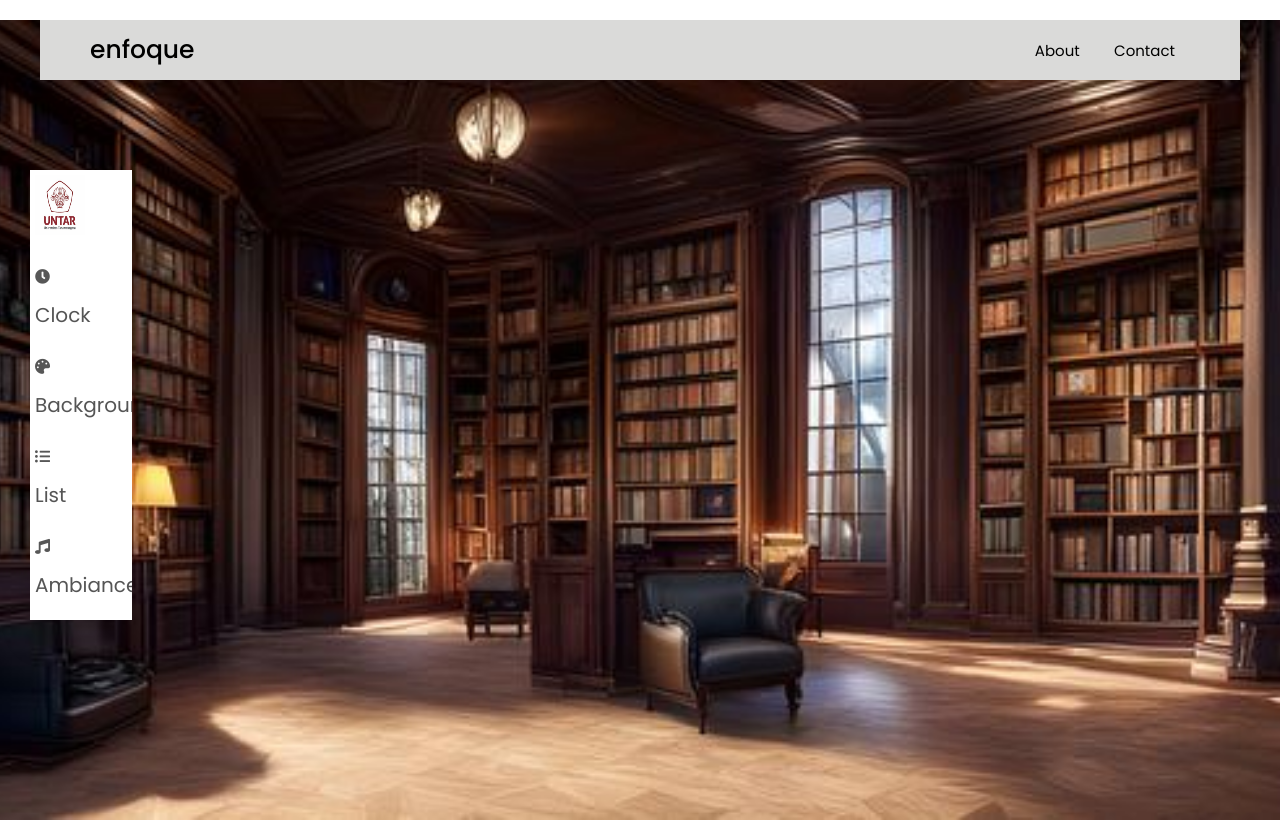
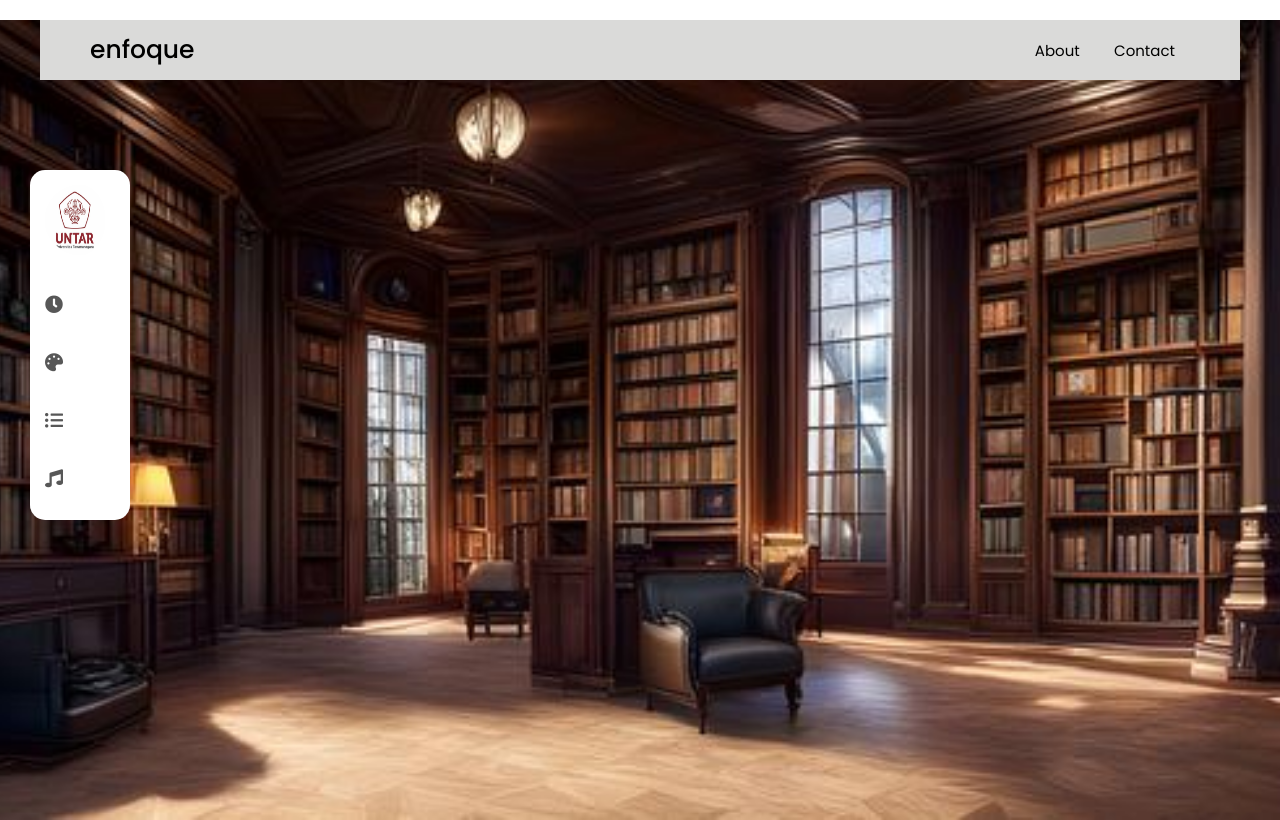
Before and after one commit to sproutnforest/enfoque, a plain HTML site: page index.html in a window 1280 px wide. Drawn offline with Linux system fonts and the light colour scheme.

Commit message:
Update sidebar

```diff
--- a/index.html
+++ b/index.html
@@ -34,25 +34,25 @@
         <li>
           <a href="#">
             <i class="fas fa-clock"></i>
-            <span class="nav-item"><br>Clock</br></span>
+            <span class="nav-item"></span>
           </a>
         </li>
         <li>
           <a href="#" class="navbar-toggle">
             <i class="fas fa-palette"></i>
-            <span class="nav-item"><br>Background</br></span>
+            <span class="nav-item"></span>
           </a>
         </li>
         <li>
           <a href="#" id="todo-button">
             <i class="fas fa-list-ul"></i>
-            <span class="nav-item"><br>List</br></span>
+            <span class="nav-item"></span>
           </a>
         </li>
         <li>
           <a href="#" id="music-button">
             <i class="fas fa-music"></i>
-            <span class="nav-item"><br>Ambiance</br></span>
+            <span class="nav-item"></span>
           </a>
         </li>
       </ul>
--- a/styles.css
+++ b/styles.css
@@ -41,22 +41,20 @@ body::-webkit-scrollbar{
   font-size: 15px;
   padding: 0px 15px;
 }
-/* <!--
-- # SIDE BAR
---> */
-
+/* Sidebar Style */
 nav {
-  width: 8%;
-  height: 450px;
+  width: 100px; /* Wider default width */
+  height: 350px;
   background-color: #fff;
   position: absolute;
   left: 0;
   top: 0;
   overflow: hidden;
-  transition: width 0.2s linear;
+  transition: width 0.3s ease-in-out;
   box-shadow: 0 20px 35px #0000001a;
   margin-top: 170px;
   margin-left: 30px;
+  border-radius: 15px;
 }
 
 .logo {
@@ -66,10 +64,10 @@ nav {
 }
 
 .logo img {
-  width: 60px;
-  height: 60px;
+  width: 70px;
+  height: 70px;
   padding-right: 10px;
-  border-radius: 0%;
+  border-radius: 50%; /* Rounded logo image */
 }
 
 .logo span {
@@ -78,37 +76,40 @@ nav {
   text-transform: uppercase;
 }
 
+
 a {
   position: relative;
   color: rgba(87, 87, 87);
-  font-size: 5px;
-  display: table;
-  width: 300px;
-  padding: 5px;
-}
-
-.fas {
-  position: relative;
-  width: -10px;
-  height: 5px;
-  top: 10px;
-  font-size: 15px;
-}
-
-.nav-item {
-  position: relative;
-  top: 10px;
-  margin-left: 0px;
+  font-size: 14px; /* Increased font size */
+  display: flex;
+  align-items: center;
+  padding: 15px;
+  text-decoration: none;
+  transition: background 0.3s ease;
+  border-radius: 10px; /* Rounded link backgrounds */
+  margin-bottom: 10px;
 }
 
 a:hover {
   background: #dadad9;
 }
 
+
+.fas {
+  margin-right: 10px;
+  font-size: 18px;
+}
+
+
+.nav-item {
+  margin-left: 20px;
+}
+
 nav:hover {
-  width: 10px;
-  transition: all 200s ease;
+  width: 100px;
+  transition: none;
 }
+
 
 /* <!--
 - #TO DO LIST
@@ -124,7 +125,7 @@ nav:hover {
 }
 .todo {
   width: 60%;
-  max-width: 1500px;
+  max-width: 600px;
   background: #fff;
   margin: 100px auto 20px;
   padding: 40px 30px 70px;
```
